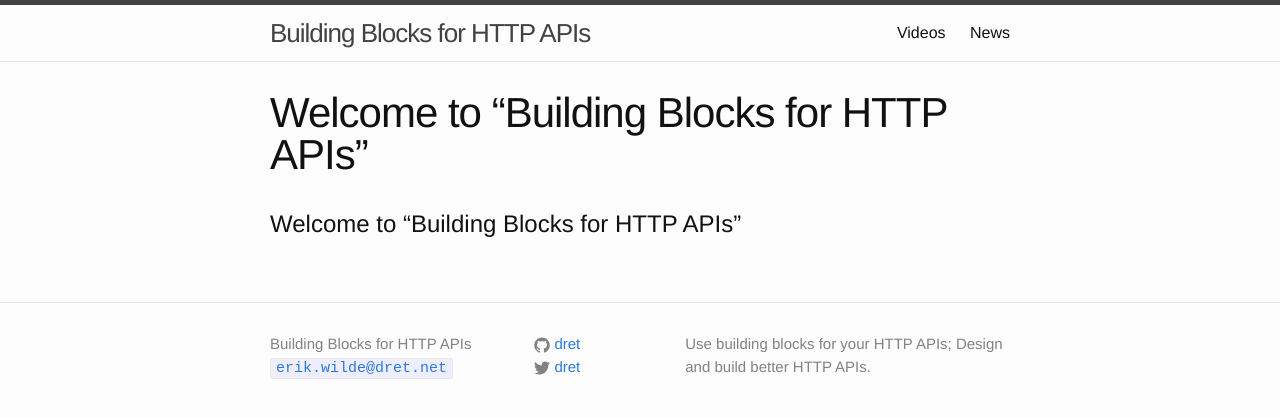
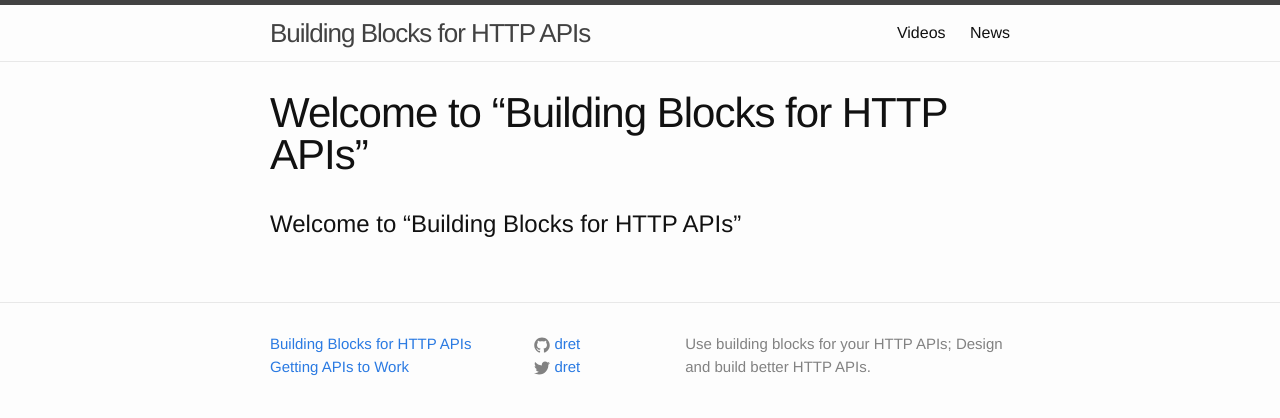
Before and after one commit to dret/HTTP-APIs, a Jekyll site: the page built from README.md, in a window 1280 px wide. Shown: the top 418 px of the page. Built offline with Jekyll 4.4.1, drawn with Linux system fonts in a browser that asks for light colours; our own code applies the rules of GitHub Pages for plain Markdown files.

Commit message:
minor footer tweaks

```diff
--- a/_includes/footer.html
+++ b/_includes/footer.html
@@ -3,8 +3,8 @@
     <div class="footer-col-wrapper">
       <div class="footer-col footer-col-1">
         <ul class="contact-list">
-          <li>{{ site.title }}</li>
-          <li><a href="mailto:{{ site.email }}" title="Site maintained by {{ site.email }}"><code>{{ site.email }}</code></a></li>
+          <li><a href="/">{{ site.title }}</a></li>
+          <li><a href="https://youtube.com/ErikWilde" title="Videos available on YouTube">Getting APIs to Work</a></li>
         </ul>
       </div>
       <div class="footer-col footer-col-2">
```
